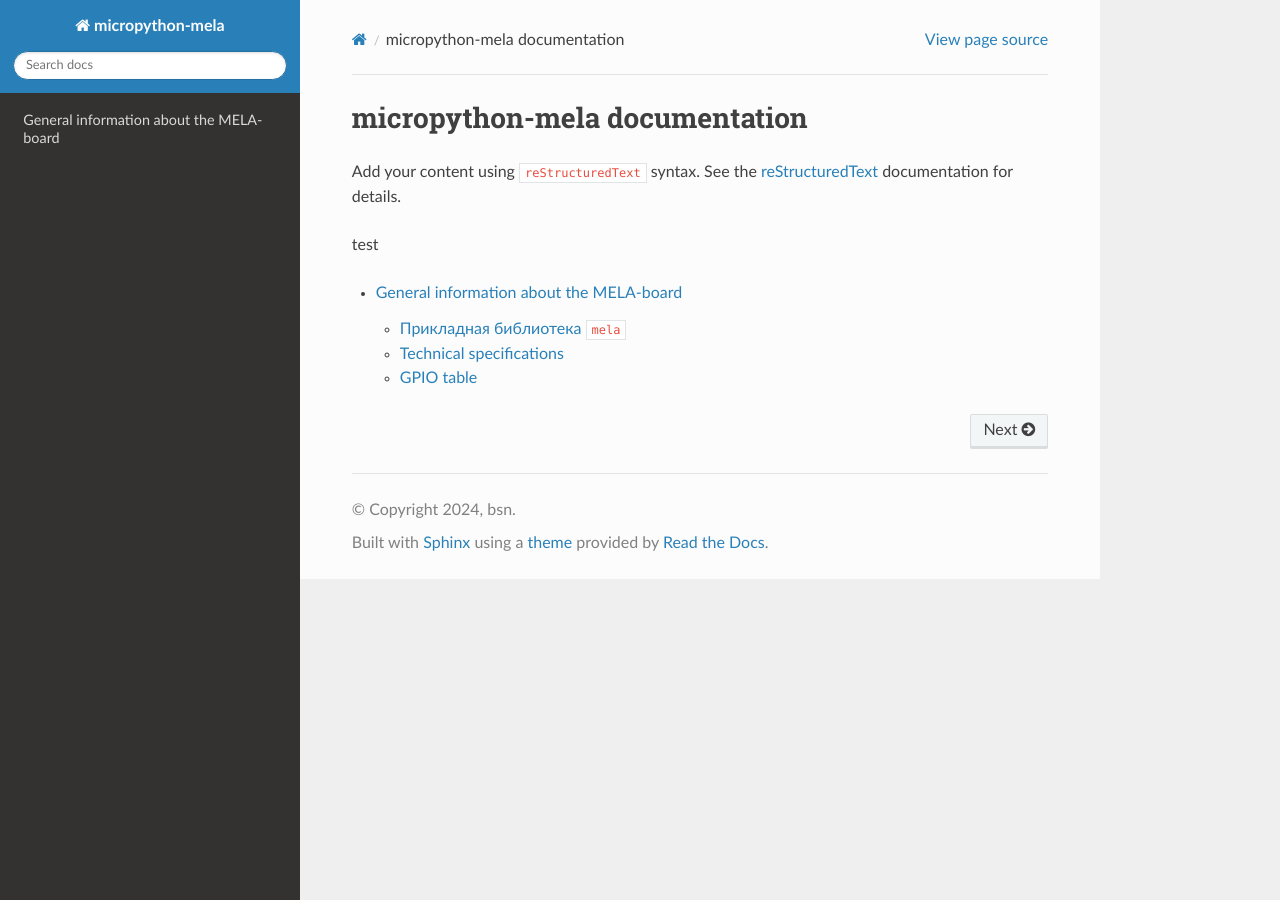
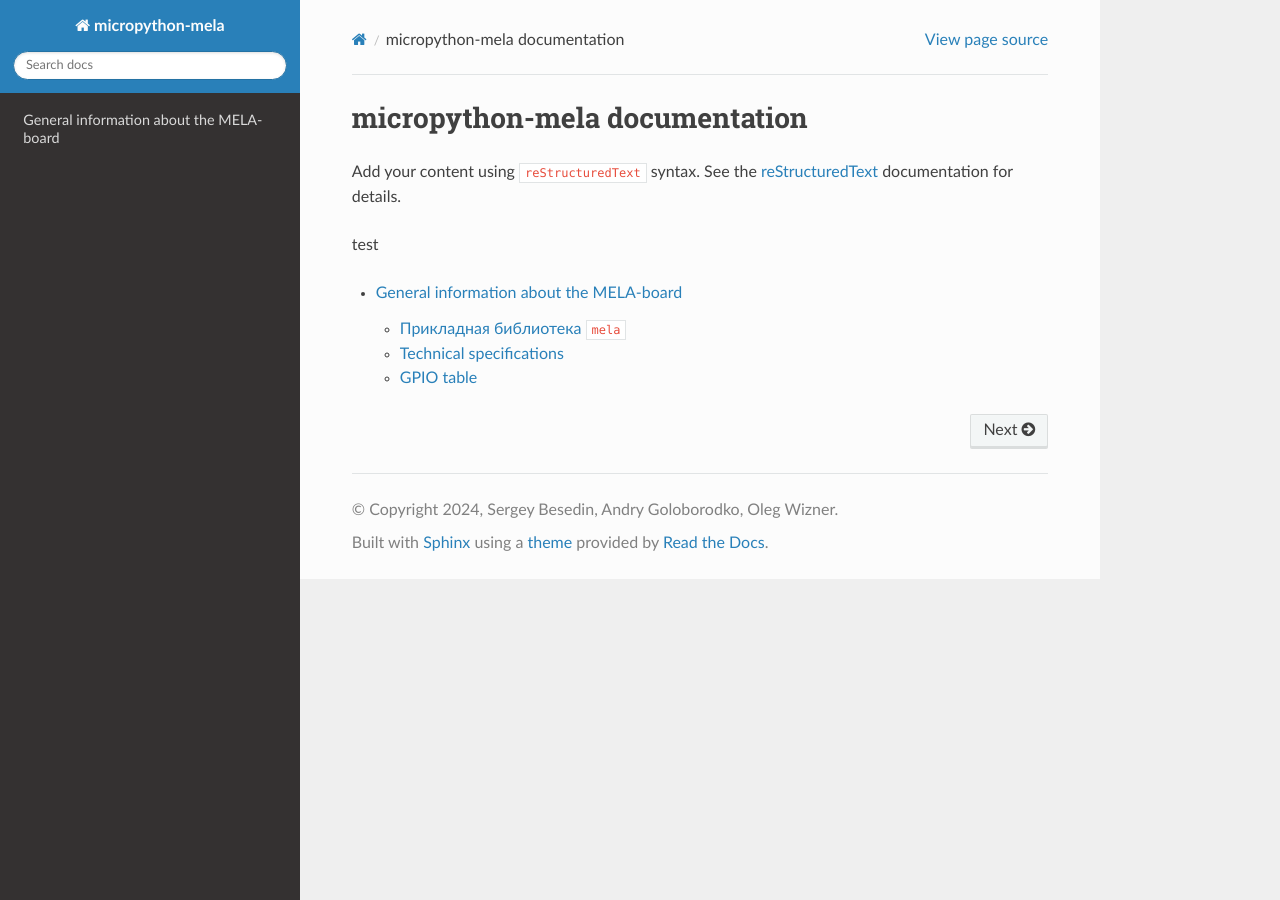
Before and after one commit to gmecc/micropython-mela, a Sphinx documentation site: the page built from docs/source/index.rst, in a window 1280 px wide. Built offline with Sphinx 7.4.7 and the Read the Docs theme 3.1.0, drawn with Linux system fonts in a browser that asks for light colours.

Commit message:
add files

```diff
--- a/docs/source/conf.py
+++ b/docs/source/conf.py
@@ -7,7 +7,7 @@
 # https://www.sphinx-doc.org/en/master/usage/configuration.html#project-information
 
 project = 'micropython-mela'
-copyright = '2024, bsn'
+copyright = '2024, Sergey Besedin, Andry Goloborodko, Oleg Wizner'
 author = 'bsn'
 release = '1'
 
```
